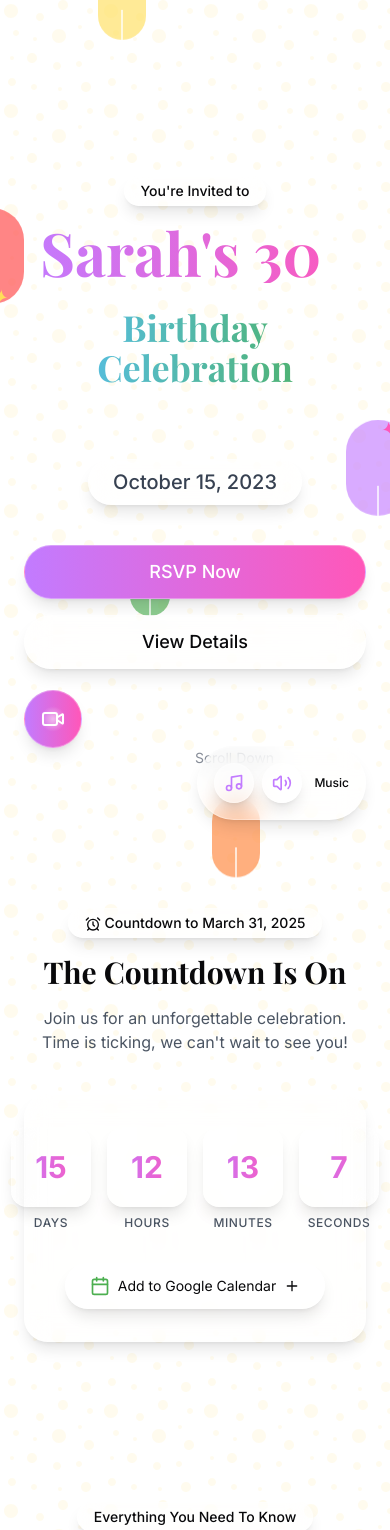
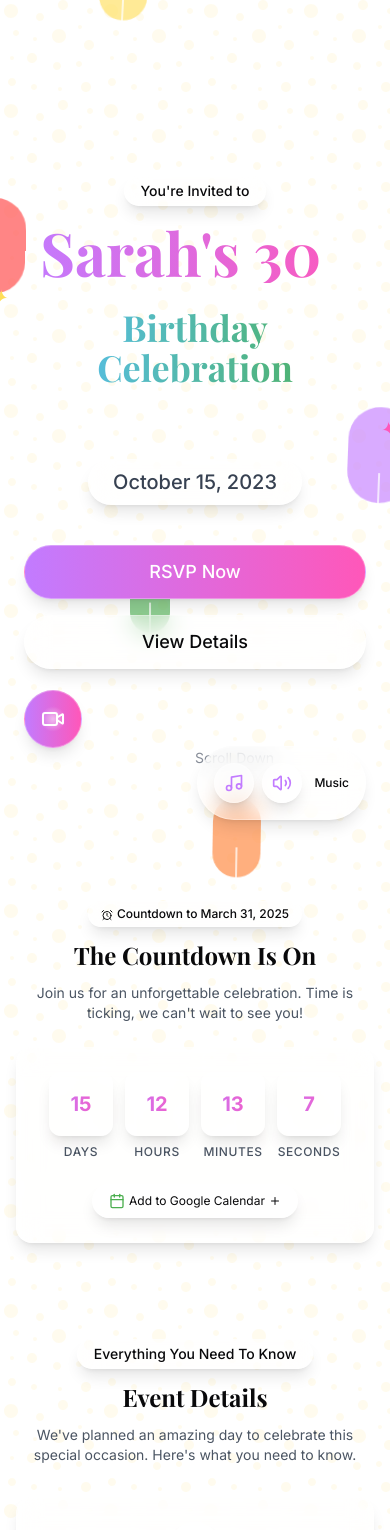
Before and after one commit to mansoor-deploy/festive-float-invite, a React (Vite) app: page / in a window 390 px wide. Shown: the top 1530 px of the page. Built offline with nearby package versions, Linux system fonts and the light colour scheme.

Commit message:
Refactor layout and improve functionality
- Reduced gaps between sections.
- Implemented music pause on video play.
- Improved countdown timer layout for mobile devices.
- Fixed spacing and alignment issues.

```diff
--- a/src/components/Countdown.tsx
+++ b/src/components/Countdown.tsx
@@ -73,7 +73,7 @@ const Countdown: React.FC<CountdownProps> = ({ targetDate }) => {
 
     timerComponents.push(
       <div key={interval} className="flex flex-col items-center">
-        <div className="w-20 h-20 md:w-24 md:h-24 glass-effect rounded-2xl flex items-center justify-center mb-2 text-3xl md:text-4xl font-bold text-gradient-primary">
+        <div className="w-16 h-16 sm:w-20 sm:h-20 md:w-24 md:h-24 glass-effect rounded-xl sm:rounded-2xl flex items-center justify-center mb-2 text-xl sm:text-2xl md:text-4xl font-bold text-gradient-primary">
           {(timeLeft as TimeLeft)[interval as keyof TimeLeft]}
         </div>
         <span className="text-xs uppercase tracking-wider text-gray-600 font-medium">
@@ -96,7 +96,7 @@ const Countdown: React.FC<CountdownProps> = ({ targetDate }) => {
 
   return (
     <motion.div
-      className="py-16 px-6"
+      className="py-10 px-4 sm:px-6"
       initial="hidden"
       whileInView="visible"
       viewport={{ once: true, margin: "-100px" }}
@@ -104,37 +104,37 @@ const Countdown: React.FC<CountdownProps> = ({ targetDate }) => {
       id="countdown"
     >
       <div className="max-w-4xl mx-auto">
-        <div className="text-center mb-10">
-          <span className="inline-block py-1 px-4 rounded-full glass-effect text-sm font-medium mb-4">
-            <AlarmClock className="w-4 h-4 inline-block mr-1" />
+        <div className="text-center mb-6 sm:mb-8">
+          <span className="inline-block py-1 px-3 sm:px-4 rounded-full glass-effect text-xs sm:text-sm font-medium mb-3 sm:mb-4">
+            <AlarmClock className="w-3 h-3 sm:w-4 sm:h-4 inline-block mr-1" />
             Countdown to March 31, 2025
           </span>
-          <h2 className="text-3xl md:text-4xl font-bold mb-4">The Countdown Is On</h2>
-          <p className="text-gray-600 max-w-lg mx-auto">
+          <h2 className="text-2xl sm:text-3xl md:text-4xl font-bold mb-3 sm:mb-4">The Countdown Is On</h2>
+          <p className="text-sm sm:text-base text-gray-600 max-w-lg mx-auto">
             Join us for an unforgettable celebration. Time is ticking, we can't wait to see you!
           </p>
         </div>
 
-        <div className="glass-effect rounded-3xl p-8 md:p-10">
+        <div className="glass-effect rounded-2xl sm:rounded-3xl p-6 sm:p-8 md:p-10">
           {timerComponents.length ? (
-            <div className="flex flex-col gap-8">
-              <div className="flex justify-center gap-4 md:gap-10">
+            <div className="flex flex-col gap-6">
+              <div className="flex justify-center gap-3 sm:gap-4 md:gap-8 lg:gap-10">
                 {timerComponents}
               </div>
 
               <div className="flex justify-center">
                 <button
                   onClick={addToGoogleCalendar}
-                  className="flex items-center gap-2 px-6 py-3 rounded-full glass-effect hover:bg-white/50 transition-all active:scale-95 text-sm md:text-base"
+                  className="flex items-center gap-1 sm:gap-2 px-4 sm:px-6 py-2 sm:py-3 rounded-full glass-effect hover:bg-white/50 transition-all active:scale-95 text-xs sm:text-sm md:text-base"
                 >
-                  <Calendar className="w-5 h-5 text-festival-green" />
+                  <Calendar className="w-4 h-4 sm:w-5 sm:h-5 text-festival-green" />
                   <span>Add to Google Calendar</span>
-                  <Plus className="w-4 h-4" />
+                  <Plus className="w-3 h-3 sm:w-4 sm:h-4" />
                 </button>
               </div>
             </div>
           ) : (
-            <div className="text-3xl text-center font-bold text-gradient-primary py-6">
+            <div className="text-xl sm:text-2xl md:text-3xl text-center font-bold text-gradient-primary py-4 sm:py-6">
               The celebration has begun!
             </div>
           )}
--- a/src/components/EventDetails.tsx
+++ b/src/components/EventDetails.tsx
@@ -70,26 +70,26 @@ const EventDetails: React.FC<EventDetailsProps> = ({
   };
 
   return (
-    <div id="details" className="py-24 px-6 scroll-section">
+    <div id="details" className="py-10 sm:py-16 px-4 sm:px-6 scroll-section">
       <div className="max-w-4xl mx-auto">
         <motion.div
-          className="text-center mb-16"
+          className="text-center mb-8 sm:mb-12"
           initial={{ opacity: 0, y: 20 }}
           whileInView={{ opacity: 1, y: 0 }}
           viewport={{ once: true, margin: "-100px" }}
           transition={{ duration: 0.6 }}
         >
-          <span className="inline-block py-1 px-4 rounded-full glass-effect text-sm font-medium mb-4">
+          <span className="inline-block py-1 px-4 rounded-full glass-effect text-sm font-medium mb-3 sm:mb-4">
             Everything You Need To Know
           </span>
-          <h2 className="text-3xl md:text-4xl font-bold mb-4">Event Details</h2>
-          <p className="text-gray-600 max-w-lg mx-auto">
+          <h2 className="text-2xl sm:text-3xl md:text-4xl font-bold mb-3 sm:mb-4">Event Details</h2>
+          <p className="text-sm sm:text-base text-gray-600 max-w-lg mx-auto">
             We've planned an amazing day to celebrate this special occasion. Here's what you need to know.
           </p>
         </motion.div>
 
         <motion.div
-          className="grid grid-cols-1 md:grid-cols-3 gap-6"
+          className="grid grid-cols-1 sm:grid-cols-2 md:grid-cols-3 gap-4 sm:gap-6"
           variants={containerVariants}
           initial="hidden"
           whileInView="visible"
@@ -105,7 +105,7 @@ const EventDetails: React.FC<EventDetailsProps> = ({
                 {detail.icon}
               </div>
               <h3 className="text-lg font-semibold mb-1">{detail.title}</h3>
-              <p className="text-gray-700">{detail.content}</p>
+              <p className="text-sm sm:text-base text-gray-700">{detail.content}</p>
             </motion.div>
           ))}
         </motion.div>
--- a/src/components/Layout.tsx
+++ b/src/components/Layout.tsx
@@ -33,7 +33,7 @@ const Layout: React.FC<LayoutProps> = ({ children }) => {
       <div className="absolute inset-0 bg-gradient-radial from-transparent to-white/30 pointer-events-none"></div>
 
       {/* Main content container with fade-in animation */}
-      <div className={`relative z-10 transition-opacity duration-1000 ease-out ${isLoaded ? 'opacity-100' : 'opacity-0'}`}>
+      <div className={`relative z-10 transition-opacity duration-1000 ease-out ${isLoaded ? 'opacity-100' : 'opacity-0'} space-y-4 sm:space-y-6 md:space-y-8`}>
         {children}
       </div>
 
@@ -44,7 +44,7 @@ const Layout: React.FC<LayoutProps> = ({ children }) => {
       <VideoInvite />
 
       {/* Footer with credits */}
-      <footer className="w-full text-center py-4 text-xs text-gray-500 mt-20">
+      <footer className="w-full text-center py-4 text-xs text-gray-500 mt-12">
         <p>Made with ♥ for a special day</p>
       </footer>
     </div>
--- a/src/components/MusicPlayer.tsx
+++ b/src/components/MusicPlayer.tsx
@@ -1,6 +1,17 @@
 
 import React, { useState, useEffect, useRef } from "react";
 import { Music, Volume2, VolumeX } from "lucide-react";
+
+// Create a context for controlling audio globally
+export const AudioPlayerContext = React.createContext<{
+  pauseAudio: () => void;
+  resumeAudio: () => void;
+  isPlaying: boolean;
+}>({
+  pauseAudio: () => {},
+  resumeAudio: () => {},
+  isPlaying: false
+});
 
 const MusicPlayer: React.FC = () => {
   const [isPlaying, setIsPlaying] = useState(false);
@@ -36,6 +47,20 @@ const MusicPlayer: React.FC = () => {
     setIsPlaying(!isPlaying);
   };
 
+  const pauseAudio = () => {
+    if (!audioRef.current || !isPlaying) return;
+    audioRef.current.pause();
+    setIsPlaying(false);
+  };
+
+  const resumeAudio = () => {
+    if (!audioRef.current || isPlaying) return;
+    audioRef.current.play().catch(error => {
+      console.error("Audio playback failed:", error);
+    });
+    setIsPlaying(true);
+  };
+
   const toggleMute = () => {
     if (!audioRef.current) return;
 
@@ -44,6 +69,7 @@ const MusicPlayer: React.FC = () => {
   };
 
   return (
+    <AudioPlayerContext.Provider value={{ pauseAudio, resumeAudio, isPlaying }}>
       <div className="fixed bottom-6 right-6 z-50">
         <div className="glass-effect rounded-full p-4 flex items-center gap-2 shadow-lg">
           <button
@@ -71,6 +97,7 @@ const MusicPlayer: React.FC = () => {
           </div>
         </div>
       </div>
+    </AudioPlayerContext.Provider>
   );
 };
 
--- a/src/components/VideoInvite.tsx
+++ b/src/components/VideoInvite.tsx
@@ -1,7 +1,8 @@
 
-import React, { useState, useEffect, useRef } from "react";
+import React, { useState, useEffect, useRef, useContext } from "react";
 import { motion, AnimatePresence } from "framer-motion";
 import { Video, X } from "lucide-react";
+import { AudioPlayerContext } from "./MusicPlayer";
 
 const VideoInvite: React.FC = () => {
   const [isVisible, setIsVisible] = useState(false);
@@ -10,6 +11,7 @@ const VideoInvite: React.FC = () => {
   const observerRef = useRef<IntersectionObserver | null>(null);
   const targetRef = useRef<HTMLDivElement | null>(null);
   const videoRef = useRef<HTMLIFrameElement | null>(null);
+  const { pauseAudio, resumeAudio } = useContext(AudioPlayerContext);
 
   // Show bubble when user reaches bottom of page
   useEffect(() => {
@@ -43,12 +45,14 @@ const VideoInvite: React.FC = () => {
   }, []);
 
   const openVideo = () => {
+    pauseAudio(); // Pause the background music
     setIsVideoOpen(true);
     setHasWatched(true);
   };
 
   const closeVideo = () => {
     setIsVideoOpen(false);
+    resumeAudio(); // Resume the background music
 
     // Stop video when closing
     if (videoRef.current && videoRef.current.src) {
--- a/src/index.css
+++ b/src/index.css
@@ -161,6 +161,12 @@
 
 .balloon {
   transform-origin: bottom center;
+  animation: float 4s ease-in-out infinite;
+}
+
+@keyframes float {
+  0%, 100% { transform: translateY(0) rotate(0deg); }
+  50% { transform: translateY(-20px) rotate(3deg); }
 }
 
 .balloon-red {
```
Lines whose indentation alone changed are shown as unchanged.
